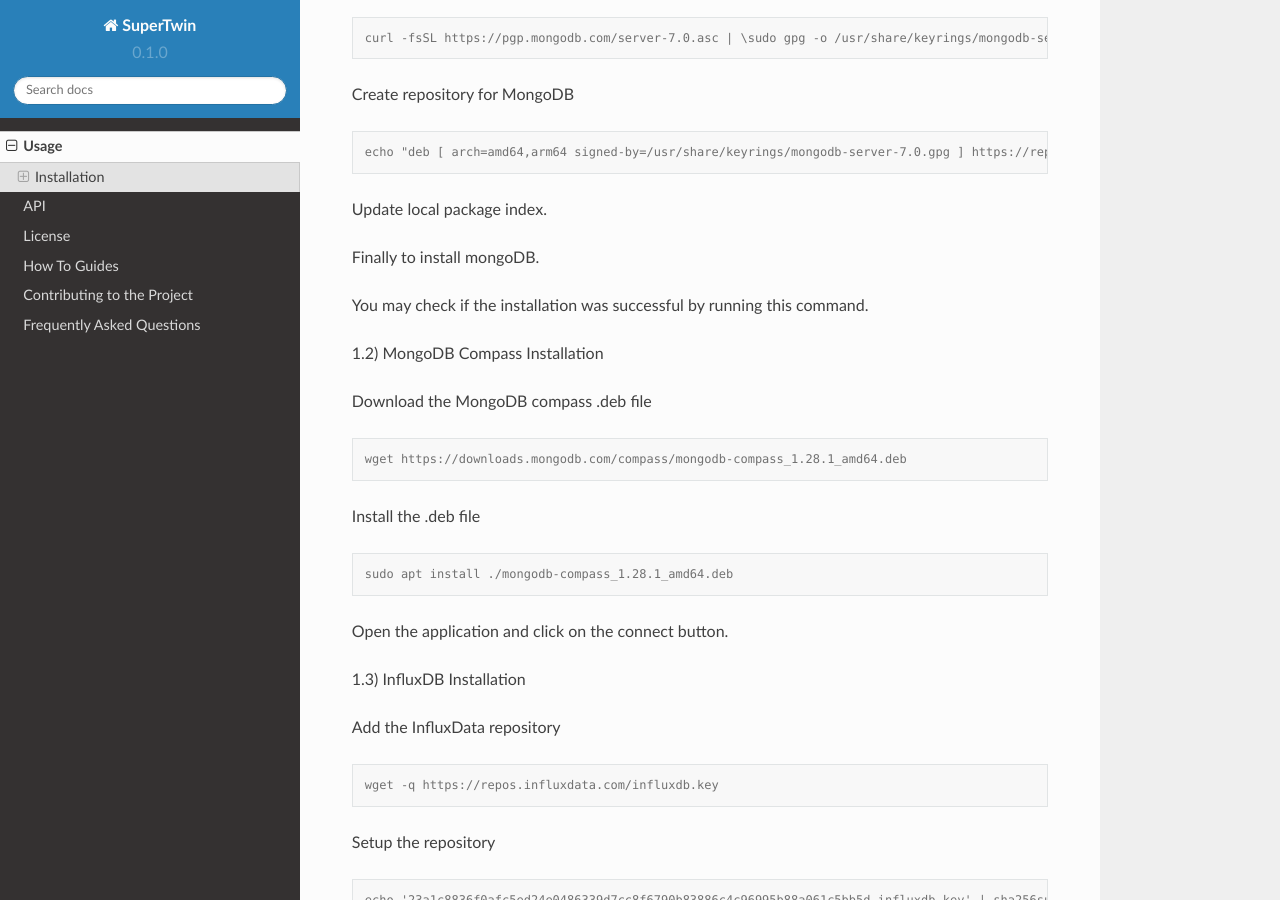
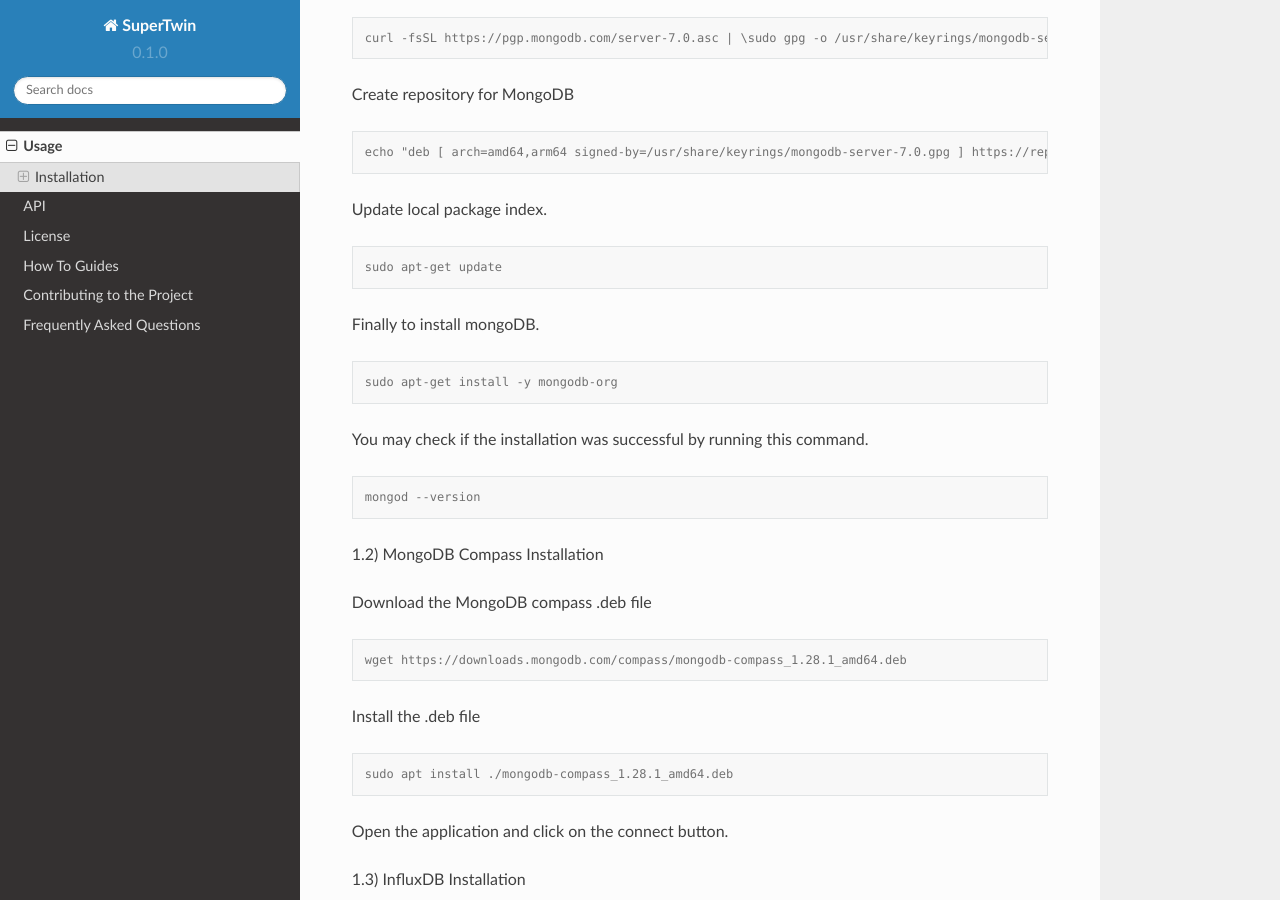
Before and after one commit to AliFehmi/readthedocs_deneme, a Sphinx documentation site: the page built from docs/source/usage.rst, in a window 1280 px wide and 900 px high, scrolled down 1154 px. Built offline with Sphinx 7.4.7 and the Read the Docs theme 2.0.0, drawn with Linux system fonts in a browser that asks for light colours; part of the change alters nothing that is shown.

Commit message:
MongoDB fix2

```diff
--- a/docs/source/usage.rst
+++ b/docs/source/usage.rst
@@ -59,76 +59,20 @@ Create repository for MongoDB
 Update local package index.
 
 .. code-block:: console
+
    sudo apt-get update
 
 Finally to install mongoDB.
 
 .. code-block:: console
+
    sudo apt-get install -y mongodb-org
 
 You may check if the installation was successful by running this command.
 
 .. code-block:: console
+
    mongod --version
-
-
-
-
-
-
-
-.. The operation should respond with an OK.
-
-.. .. note::
-
-..    If you receive an error indicating that gnupg is not installed:
-
-..    .. code-block:: console
-
-..       sudo apt-get install gnupg
-
-..    Then retry the first command.
-
-
-.. Create a file in the sources.list.d directory named mongodb-org-4.4.list
-
-.. .. code-block:: console
-
-..    echo "deb [ arch=amd64,arm64 ] https://repo.mongodb.org/apt/ubuntu focal/mongodb-org/6.0 multiverse" | sudo tee /etc/apt/sources.list.d/mongodb-org-6.0.list
-
-.. Reload the local package database:
-
-.. .. code-block:: console
-
-..    sudo apt-get update
-
-.. Install MongoDB
-
-.. .. code-block:: console
-
-..    sudo apt-get install -y mongodb-org
-
-.. Start the MongoDB service:
-
-.. .. code-block:: console
-
-..    sudo systemctl start mongod
-
-.. .. note::
-
-..    If you receive an error similar to this: Failed to start mongod.service: Unit mongod.service not found.
-
-..    .. code-block:: console
-
-..       sudo systemctl daemon-reload
-
-..    Then, run the above command again.
-
-.. Check the service’s status
-
-.. .. code-block:: console
-
-..    sudo systemctl status mongod
 
 1.2) MongoDB Compass Installation
 
```
